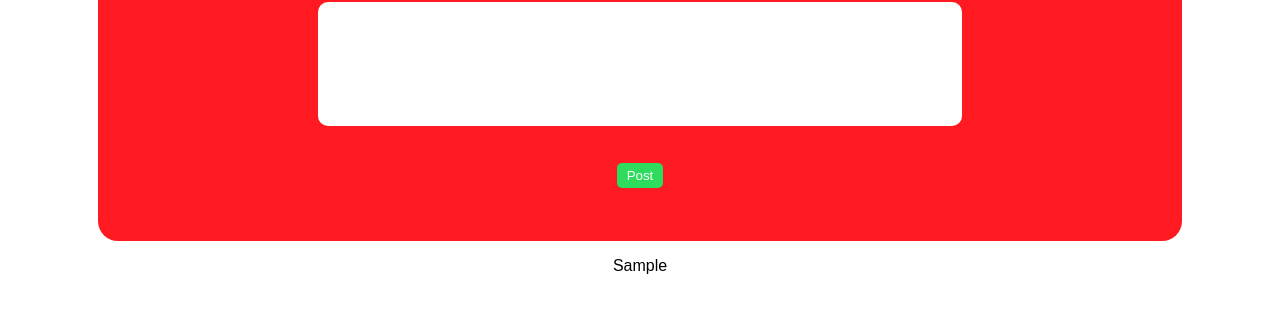
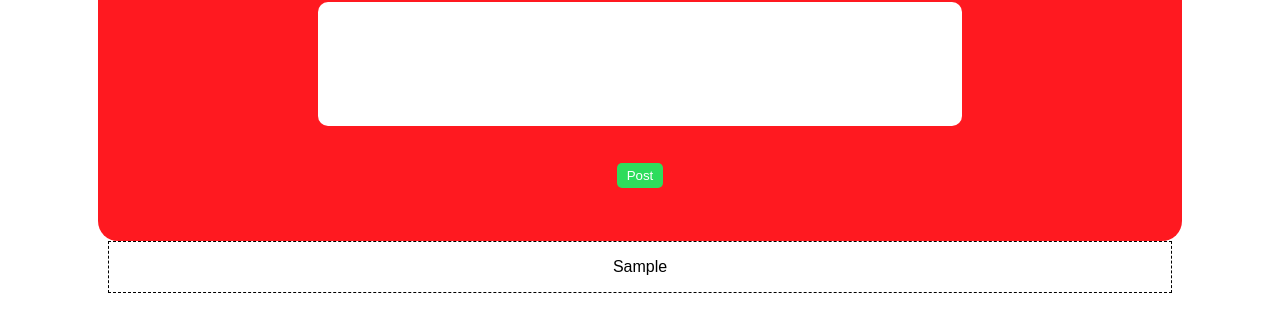
Before and after one commit to mili01gm/slide-coder, a plain HTML site: page post.html in a window 1280 px wide. Both pictures are taken after typing "Sample" into the empty fields and a click on the button "Post". Shown: the part 106-438 px from the top of the page. Drawn offline with Linux system fonts and the light colour scheme.

Commit message:
css a los posts

```diff
--- a/assets/css/main.css
+++ b/assets/css/main.css
@@ -53,5 +53,6 @@ textarea {
 }
 
 .publicados {
-
+  border: 1px dashed;
+  margin: auto 100px;
 }
```
